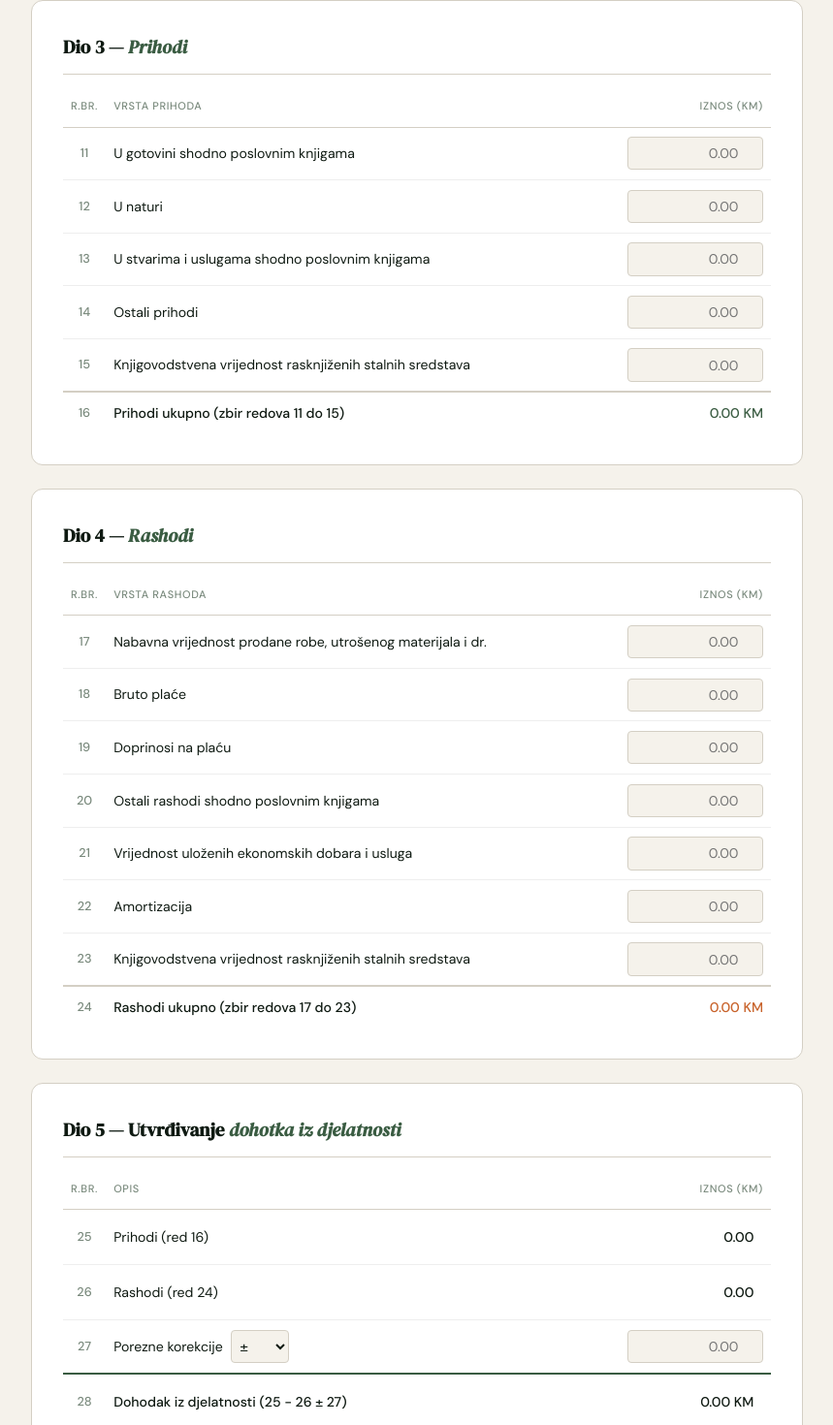
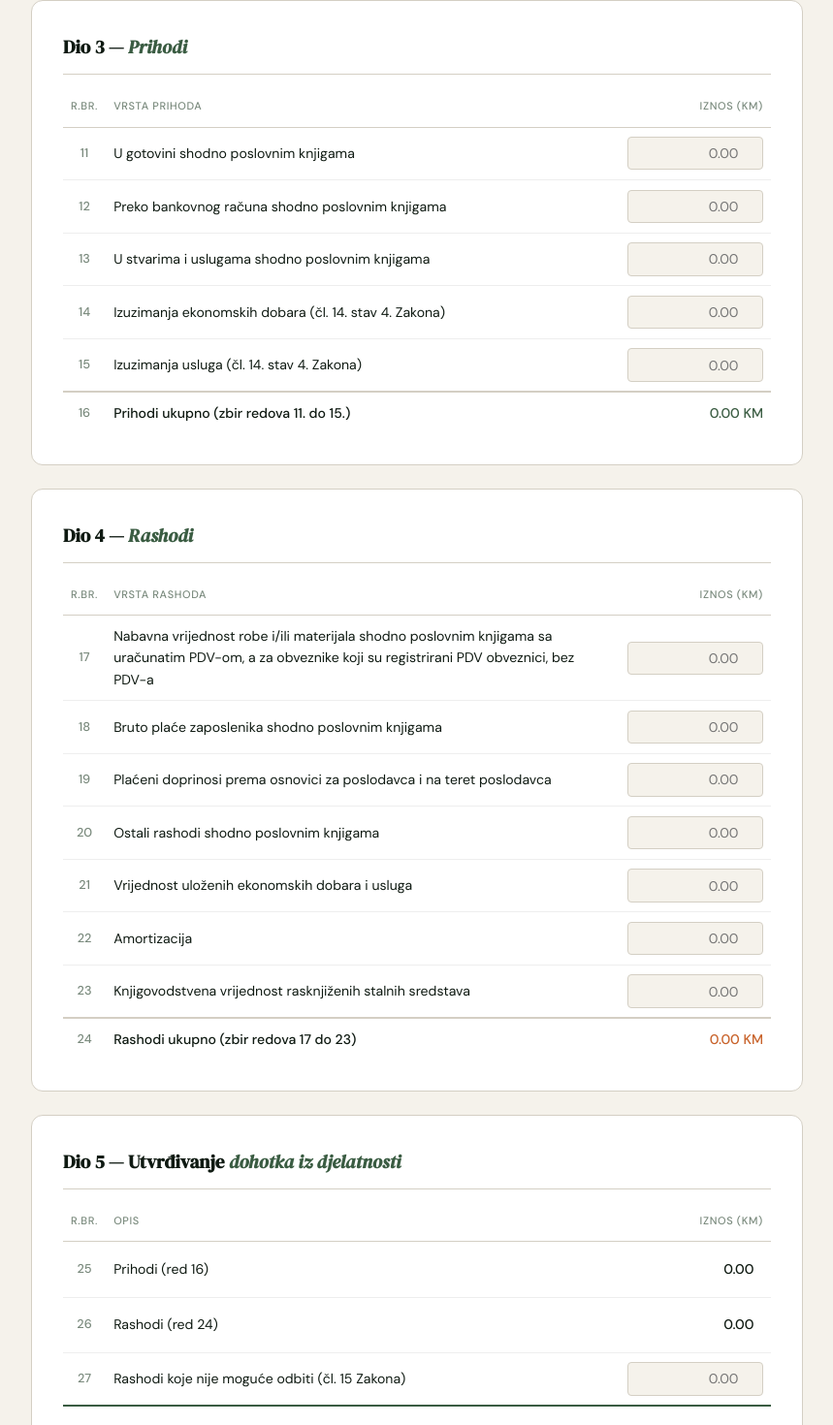
Before and after one commit to melika2403/porezni-kalkulator, a Next.js app in the folder frontend/: page /spr in a window 1280 px wide. Shown: the part 1218-2688 px from the top of the page at 97% size, without its empty margins (210-1069 px from the left). Built offline with nearby package versions, Linux system fonts and the light colour scheme.

Commit message:
spr i gpd

```diff
--- a/frontend/src/app/gpd/page.tsx
+++ b/frontend/src/app/gpd/page.tsx
@@ -288,7 +288,7 @@ export default function GpdForm() {
       <div className={styles.header}>
         <div className={styles.label}>Obrazac GPD-1051</div>
         <h1 className={styles.h1}>
-          Godišnja prijava poreza <em>na dohodak</em>
+          Godišnja prijava <em>poreza na dohodak</em>
         </h1>
         <p className={styles.subtitle}>
           Popunite podatke i preuzmite popunjeni obrazac u PDF formatu.
--- a/frontend/src/app/spr/page.tsx
+++ b/frontend/src/app/spr/page.tsx
@@ -175,7 +175,7 @@ export default function SprForm() {
       <div className={styles.header}>
         <div className={styles.label}>Obrazac SPR-1053</div>
         <h1 className={styles.h1}>
-          Specifikacija za utvrđivanje dohotka <em>od samostalne djelatnosti</em>
+          Specifikacija za utvrđivanje dohotka od <em>samostalne djelatnosti</em>
         </h1>
         <p className={styles.subtitle}>
           Popunite podatke i preuzmite popunjeni obrazac u PDF formatu.
@@ -460,7 +460,7 @@ export default function SprForm() {
             </tr>
             <tr>
               <td>12</td>
-              <td>U naturi</td>
+              <td>Preko bankovnog računa shodno poslovnim knjigama</td>
               <td>
                 <input
                   className={styles.rowInput}
@@ -494,7 +494,7 @@ export default function SprForm() {
             </tr>
             <tr>
               <td>14</td>
-              <td>Ostali prihodi</td>
+              <td>Izuzimanja ekonomskih dobara (čl. 14. stav 4. Zakona)</td>
               <td>
                 <input
                   className={styles.rowInput}
@@ -511,7 +511,7 @@ export default function SprForm() {
             </tr>
             <tr>
               <td>15</td>
-              <td>Knjigovodstvena vrijednost rasknjiženih stalnih sredstava</td>
+              <td>Izuzimanja usluga (čl. 14. stav 4. Zakona)</td>
               <td>
                 <input
                   className={styles.rowInput}
@@ -528,7 +528,7 @@ export default function SprForm() {
             </tr>
             <tr className={styles.totalRow}>
               <td>16</td>
-              <td>Prihodi ukupno (zbir redova 11 do 15)</td>
+              <td>Prihodi ukupno (zbir redova 11. do 15.)</td>
               <td>
                 <span
                   className={`${styles.summaryValue} ${styles.profitValue}`}
@@ -558,7 +558,9 @@ export default function SprForm() {
             <tr>
               <td>17</td>
               <td>
-                Nabavna vrijednost prodane robe, utrošenog materijala i dr.
+                Nabavna vrijednost robe i/ili materijala shodno poslovnim knjigama sa
+uračunatim PDV-om, a za obveznike koji su registrirani PDV obveznici, bez
+PDV-a
               </td>
               <td>
                 <input
@@ -576,7 +578,7 @@ export default function SprForm() {
             </tr>
             <tr>
               <td>18</td>
-              <td>Bruto plaće</td>
+              <td>Bruto plaće zaposlenika shodno poslovnim knjigama</td>
               <td>
                 <input
                   className={styles.rowInput}
@@ -593,7 +595,7 @@ export default function SprForm() {
             </tr>
             <tr>
               <td>19</td>
-              <td>Doprinosi na plaću</td>
+              <td>Plaćeni doprinosi prema osnovici za poslodavca i na teret poslodavca</td>
               <td>
                 <input
                   className={styles.rowInput}
@@ -725,22 +727,7 @@ export default function SprForm() {
               <td>27</td>
               <td>
                 <div style={{ display: "flex", alignItems: "center", gap: "0.5rem" }}>
-                  Porezne korekcije
-                  <select
-                    className={styles.fieldInput}
-                    style={{ width: 60, padding: "0.3rem" }}
-                    value={adjustments.sign}
-                    onChange={(e) =>
-                      setAdjustments((s) => ({
-                        ...s,
-                        sign: e.target.value as "+" | "-" | "",
-                      }))
-                    }
-                  >
-                    <option value="">±</option>
-                    <option value="+">+</option>
-                    <option value="-">−</option>
-                  </select>
+                  Rashodi koje nije moguće odbiti (čl. 15 Zakona)
                 </div>
               </td>
               <td>
@@ -760,7 +747,7 @@ export default function SprForm() {
             <tr className={styles.resultRow}>
               <td>28</td>
               <td>
-                Dohodak iz djelatnosti (25 − 26 ± 27)
+                Dohodak iz djelatnosti (25 − 26 + 27)
               </td>
               <td>
                 <span
@@ -772,7 +759,7 @@ export default function SprForm() {
             </tr>
             <tr>
               <td>29</td>
-              <td>Lični odbitak</td>
+              <td>Mjesečni iznos akontacije poreza na dohodak ((red 28. x 0,1) / __mjeseci)</td>
               <td>
                 <input
                   className={styles.rowInput}
```
Also changed, not shown: frontend/src/components/Features/Features.module.css (+8 -0 lines), frontend/src/components/Features/Features.tsx (+19 -1 lines).
